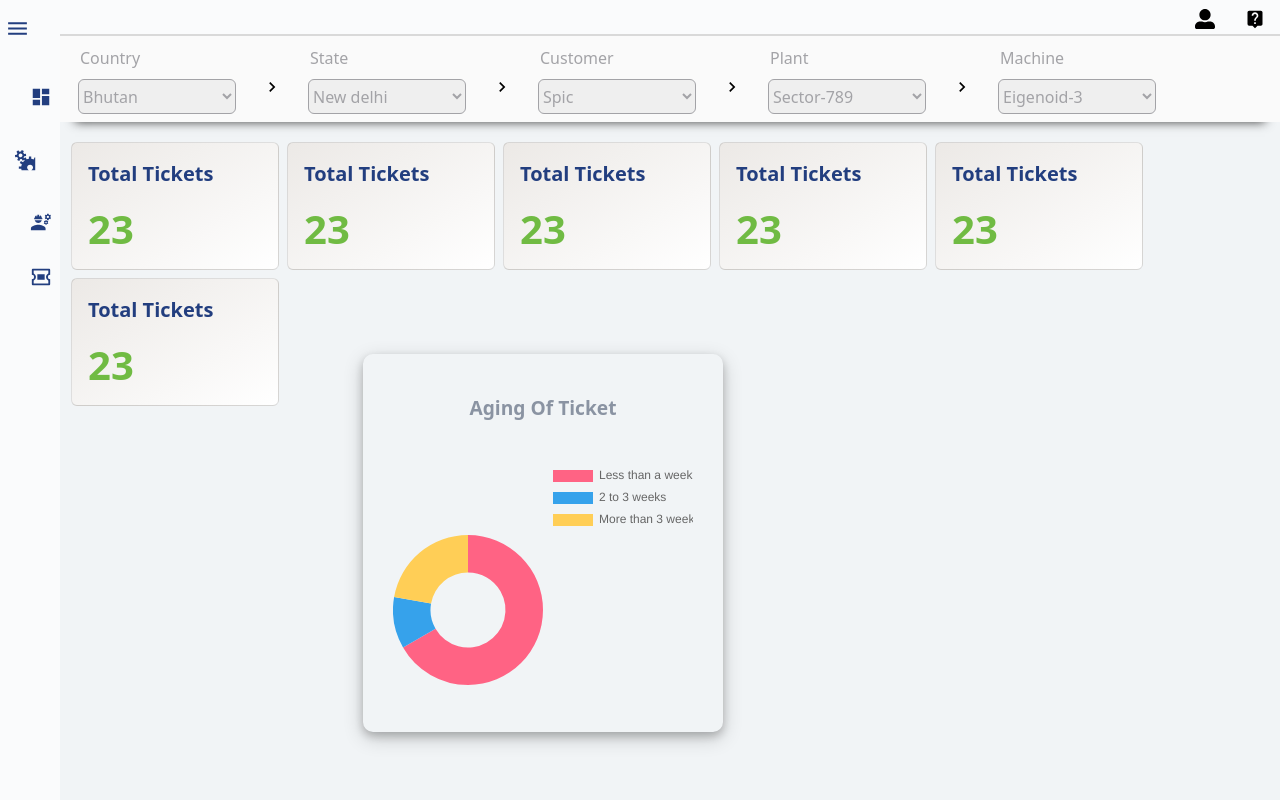
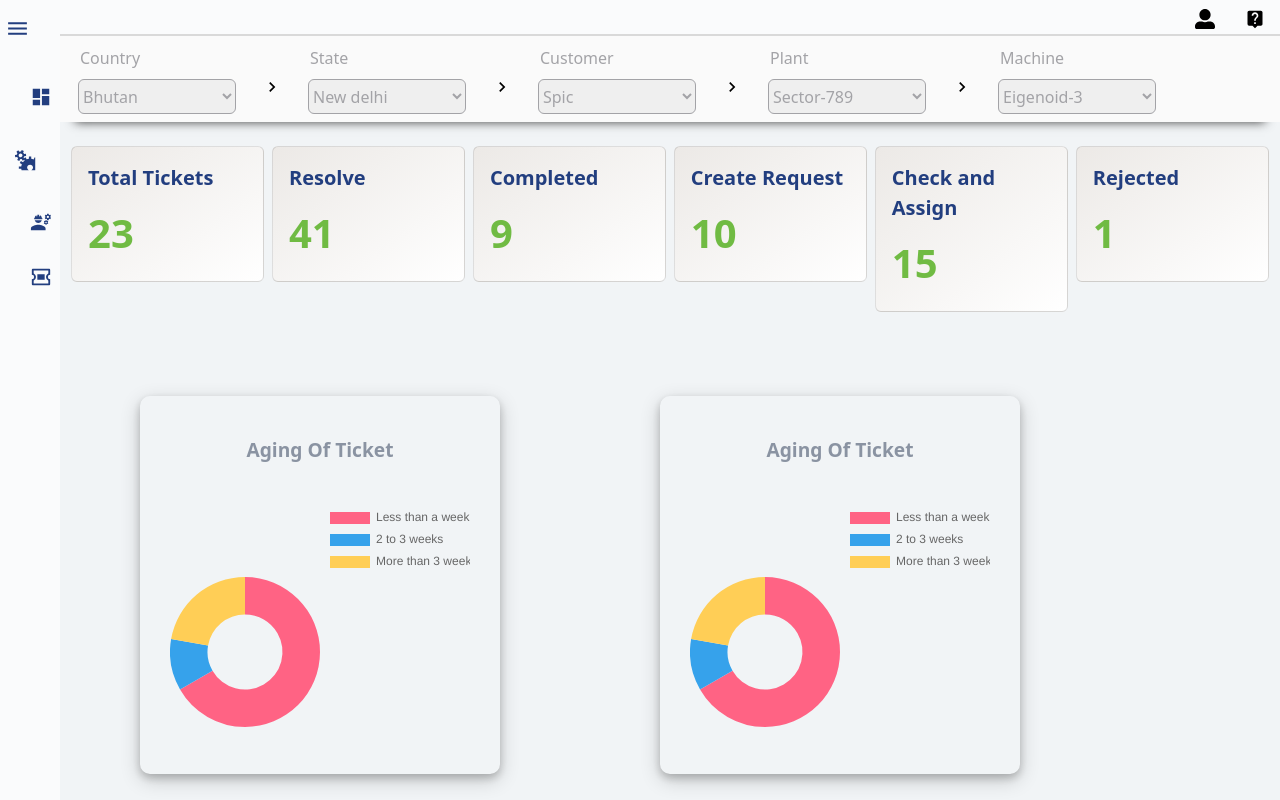
Before and after one commit to JEEVI0501/Maxbyte, a React (Create React App) app: page / in a window 1280 px wide. Built offline with nearby package versions, Linux system fonts and the light colour scheme.

Commit message:
dashboard1

```diff
--- a/src/Pages/dashboard.css
+++ b/src/Pages/dashboard.css
@@ -1,9 +1,9 @@
 .dashboard-title{
     font-size: 3rem;
-        display: grid;
-        place-items: center;
+    display: grid;
+    place-items: center;
+}
 
-}
 .dashBoard-cards{
     float:left;
     margin:4px;
@@ -15,6 +15,7 @@
 
 .dashBoard-wholeCard{
     margin:4px 7px;
+
 }
 .dashBoard-cardHeader{
     font-size:20px;
@@ -27,7 +28,7 @@
     color:#70BB43;
     font-weight: bolder;
 }
-.dashboard-main {
+.dashBoard-main {
     overflow: auto;
     height: 85%;
 
@@ -55,7 +56,7 @@
     font-weight: 600;
 }
 
-.doughnut-graph-label-container {
+.dashboard-doughnut-graph-label-container {
 
     padding: 20px;
     margin: 10px;
@@ -77,7 +78,7 @@
     border-radius: 10px;
 }
 
-.dashBoardchild-bar {
+.dashboard-child-bar {
     display: flex;
     align-items: stretch;
     flex-direction: column;
--- a/src/Pages/dashboard.js
+++ b/src/Pages/dashboard.js
@@ -81,58 +81,46 @@ const data = [
     }
   ];
   return (
-    <div  className='dashBoard-main'>
+    <div className='dashBoard-main'>
       <div className="dashBoard-wholeCard">
-      <Card style={{width: '13rem', height:'8rem'}} className="dashBoard-cards">
+      <Card style={{width: '16%', height:'12%'}} className="dashBoard-cards">
         <Card.Body>
           <Card.Text className="dashBoard-cardHeader">Total Tickets</Card.Text>
           <Card.Title className="dashBoard-cardtext">23</Card.Title>
         </Card.Body>
       </Card>
-      <Card style={{width: '13rem', height:'8rem'}} className="dashBoard-cards">
+      <Card style={{width: '16%', height:'12%'}} className="dashBoard-cards">
         <Card.Body>
-         <Card.Text className="dashBoard-cardHeader">Total Tickets</Card.Text>
-          <Card.Title className="dashBoard-cardtext">23</Card.Title>
+         <Card.Text className="dashBoard-cardHeader">Resolve</Card.Text>
+          <Card.Title className="dashBoard-cardtext">41</Card.Title>
         </Card.Body>
       </Card>
-      <Card style={{width: '13rem', height:'8rem'}} className="dashBoard-cards">
+      <Card style={{width: '16%', height:'12%'}} className="dashBoard-cards">
         <Card.Body>
-          <Card.Text className="dashBoard-cardHeader">Total Tickets</Card.Text>
-          <Card.Title className="dashBoard-cardtext">23</Card.Title>
+          <Card.Text className="dashBoard-cardHeader">Completed</Card.Text>
+          <Card.Title className="dashBoard-cardtext">9</Card.Title>
         </Card.Body>
       </Card>
-      <Card style={{width: '13rem', height:'8rem'}} className="dashBoard-cards">
+      <Card style={{width: '16%', height:'12%'}} className="dashBoard-cards">
         <Card.Body>
-          <Card.Text className="dashBoard-cardHeader">Total Tickets</Card.Text>
-          <Card.Title className="dashBoard-cardtext">23</Card.Title>
+          <Card.Text className="dashBoard-cardHeader">Create Request</Card.Text>
+          <Card.Title className="dashBoard-cardtext">10</Card.Title>
         </Card.Body>
       </Card>
-      <Card style={{width: '13rem', height:'8rem'}} className="dashBoard-cards">
+      <Card style={{width: '16%', height:'12%'}} className="dashBoard-cards">
         <Card.Body>
-          <Card.Text className="dashBoard-cardHeader">Total Tickets</Card.Text>
-          <Card.Title className="dashBoard-cardtext">23</Card.Title>
+          <Card.Text className="dashBoard-cardHeader">Check and Assign</Card.Text>
+          <Card.Title className="dashBoard-cardtext">15</Card.Title>
         </Card.Body>
       </Card>
-      <Card style={{width: '13rem', height:'8rem'}} className="dashBoard-cards">
+      <Card style={{width: '16%', height:'12%'}} className="dashBoard-cards">
         <Card.Body>
-          <Card.Text className="dashBoard-cardHeader">Total Tickets</Card.Text>
-          <Card.Title className="dashBoard-cardtext">23</Card.Title>
+          <Card.Text className="dashBoard-cardHeader">Rejected</Card.Text>
+          <Card.Title className="dashBoard-cardtext">1</Card.Title>
         </Card.Body>
       </Card>
       </div>
-        <div>
-        <div className='dashBoardgraph-container'>
-          <div className='dashBoardchild-donut'>
-          <div className='doughnut-graph-label-container'>
-          Aging Of Ticket
-        </div>
-        <div className='dashBoarddonut-container'>
-        <Doughnut data={data2} options={options} />
-        </div>
-
-        </div>
-        </div>
-      <div>
+        <div><div>
 
         <div className='dashBoardgraph-container'>
           <div className='dashBoardchild-donut'>
@@ -146,32 +134,25 @@ const data = [
         </div>
         </div>
       </div>
+        <div className='dashBoardgraph-container'>
+          <div className='dashBoardchild-donut'>
+          <div className='doughnut-graph-label-container'>
+          Aging Of Ticket
         </div>
-    <div>
-      <div className='bar-container'>
-        <div>
-        <BarChart
-          width={500}
-          height={300}
-          data={data}
-          margin={{
-            top: 5,
-            right: 30,
-            left: 20,
-            bottom: 65,
-          }}
-        >
+        <div className='dashBoarddonut-container'>
+        <Doughnut data={data2} options={options} />
+        </div>
 
+        </div>
+        </div>
+      </div>
 
-          <XAxis dataKey="name" ><Label value='Month'  position='Bottom' offset={55}/></XAxis>
-          <YAxis ><Label value='Ticket count' angle={-90} position='insideBottomLeft'/></YAxis>
-          <Tooltip />
+    <div style={{float:"left"}}>
 
-          <Bar dataKey="Count" fill="#223E7F"  barSize={5}/>
-          {/* <Bar dataKey="uv" fill="#82ca9d" /> */}
-        </BarChart>
+    <div className='dashBoard-child-bar'>
+        <div className='dashboard-doughnut-graph-label-container'>
+          Ticket Count
         </div>
-        <div>
     <div className='bar-container'>
         <BarChart
           width={500}
@@ -197,8 +178,8 @@ const data = [
         </div>
       </div>
 </div>
-</div>
+
   )
 }
 
-export default dashboard
+export default dashboard;
```
Lines whose indentation alone changed are shown as unchanged.
